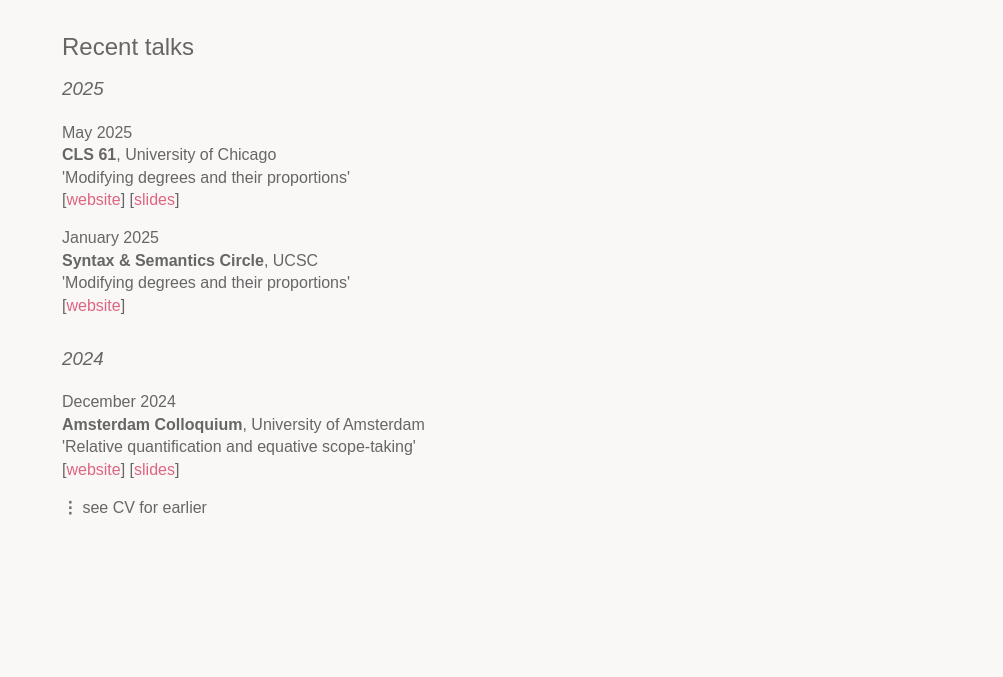
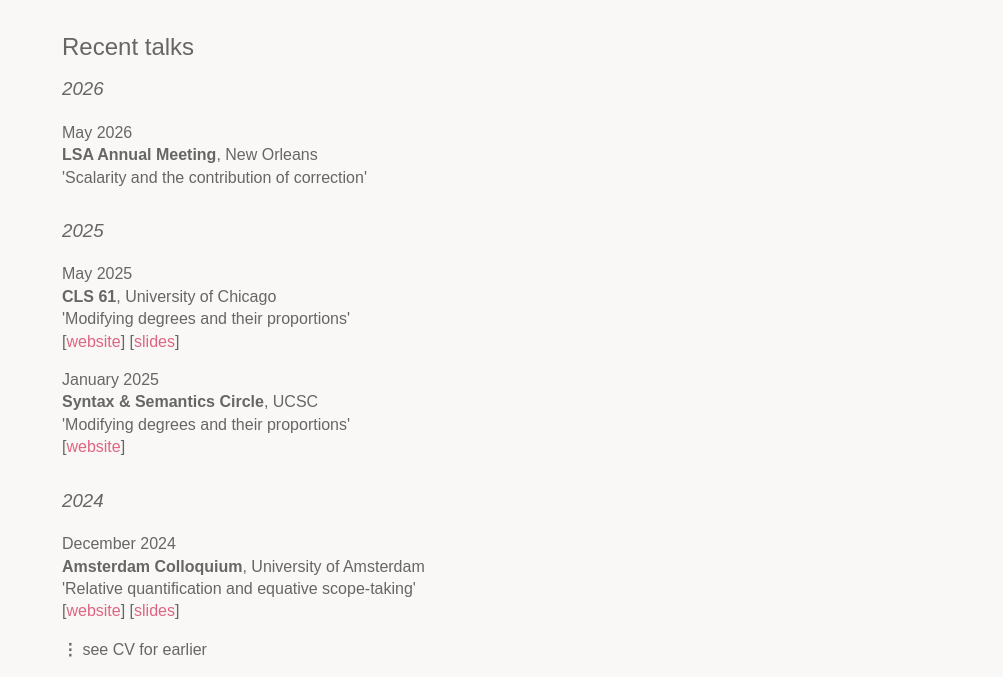
Before and after one commit to andrewmkato/andrewmkato.github.io, a plain HTML site: page presentations.html in a window 1280 px wide. Shown: the part 148-825 px from the top of the page, without its empty margins (138-1141 px from the left). Before the commit the page ends 800 px from the top, so only its background shows below. Drawn offline with Linux system fonts and the light colour scheme.

Commit message:
update talks

```diff
--- a/presentations.html
+++ b/presentations.html
@@ -151,6 +151,8 @@
                     <hgroup>
                         <h2>Recent talks</h2>
                     </hgroup>
+                    <h3><i>2026</i></h3>
+                    <p>May 2026<br /><b>LSA Annual Meeting</b>, New Orleans<br />'Scalarity and the contribution of correction'</p>
                     <h3><i>2025</i></h3>
                     <p>May 2025<br /><b>CLS 61</b>, University of Chicago<br />'Modifying degrees and their proportions'<br />[<a href="https://www.chicagolinguisticsociety.com">website</a>]  [<a href="pres-Kato2025-CLS61.pdf">slides</a>]</p>
                     <p>January 2025<br /><b>Syntax & Semantics Circle</b>, UCSC<br />'Modifying degrees and their proportions'<br />[<a href="https://babel.ucsc.edu/~s-circle/winter2025.html">website</a>]</p>
```
Also changed, not shown: 1 other file.
